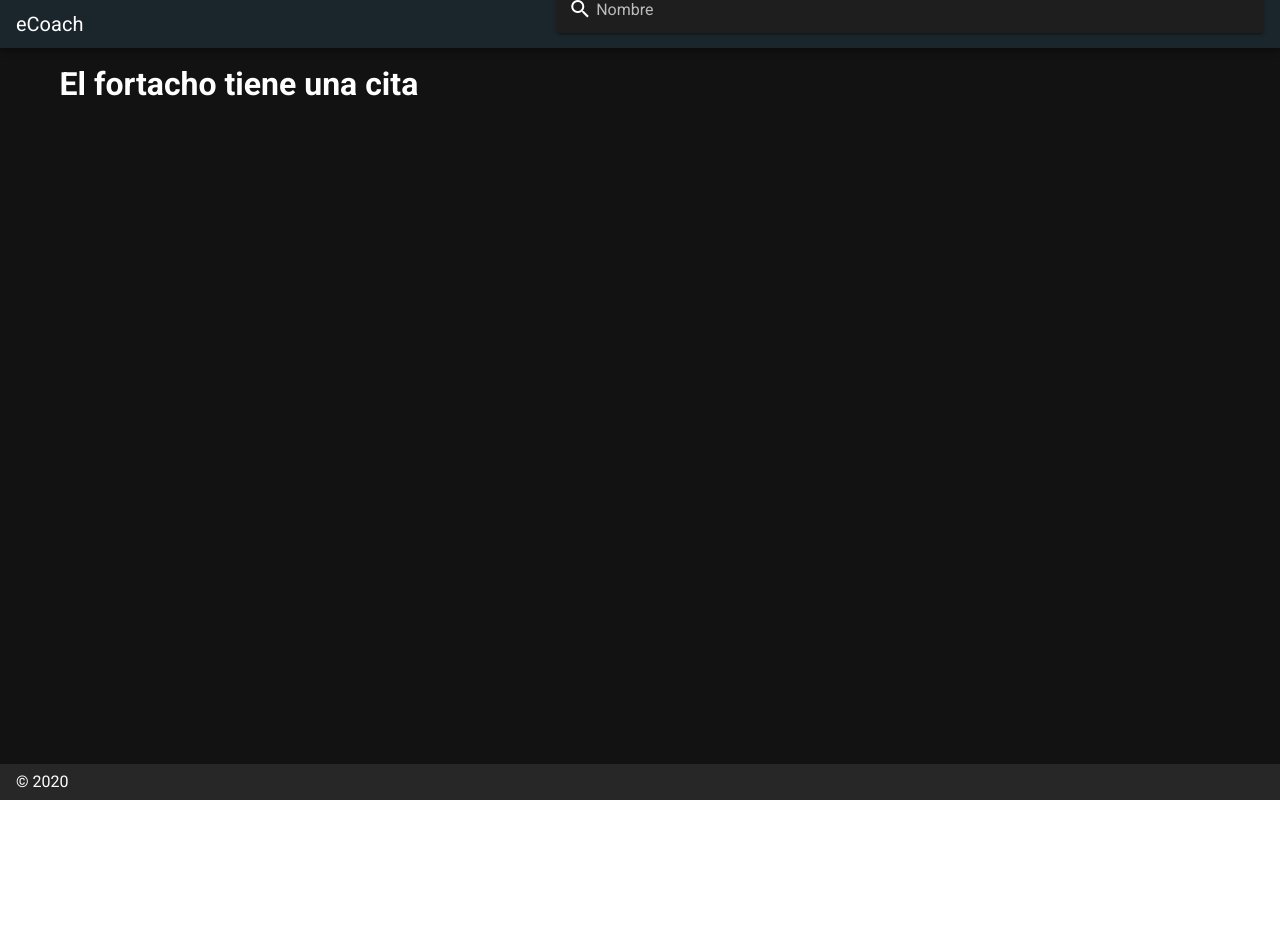
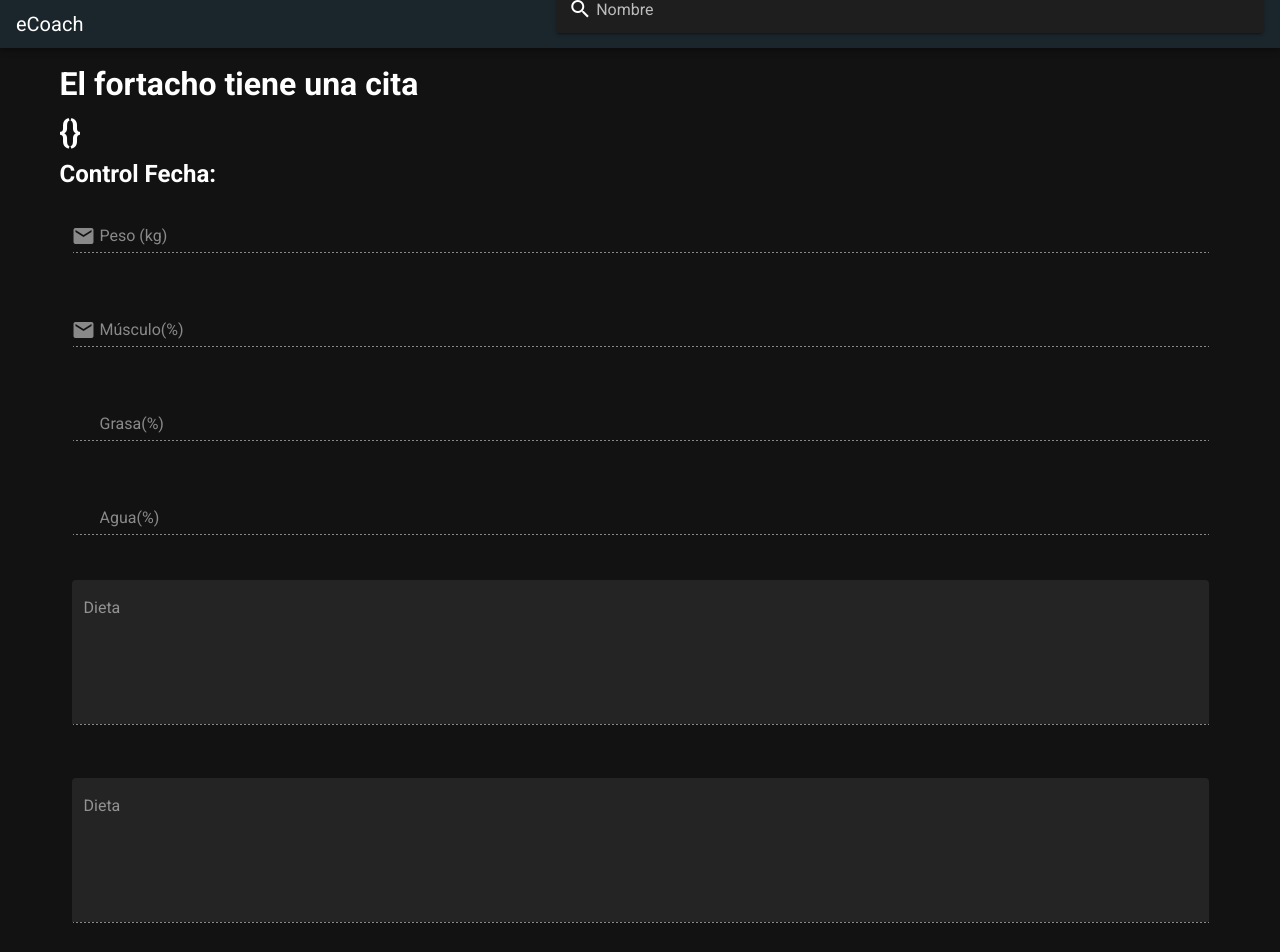
Before and after one commit to rtoledocastellano/eCoach_front, a Nuxt app: page /appointments/1 in a window 1280 px wide. Shown: the top 952 px of the page. Before the commit the page ends 800 px from the top, so only its background shows below. Built offline with nearby package versions, Linux system fonts and the light colour scheme; no server answers.

Commit message:
Changes on routes of new customer, also in customer file page

```diff
--- a/components/apointment-card.vue
+++ /dev/null
@@ -1,30 +0,0 @@
-<template>
-  <v-card class="mx-auto mt-10 mb-10" max-width="344" @click="seeAppointment">
-    <v-card-text>
-      <div>Id: {{ appointment._id }}</div>
-      <p class="display-1 text--primary">
-        {{ appointment.date }}
-      </p>
-      <div class="text--primary">
-        weight: {{ appointment.weight }}<br />
-        fat: {{ appointment.fat }}<br />
-        muscle: {{ appointment.muscle }}<br />
-        water:
-        {{ appointment.water }}
-      </div>
-    </v-card-text>
-  </v-card>
-</template>
-
-<script>
-export default {
-  props: {
-    appointment: Object,
-  },
-  methods: {
-    seeAppointment() {
-      this.$router.push(`/appointments/${this.appointment._id}`)
-    },
-  },
-}
-</script>
--- a/components/customer-card.vue
+++ b/components/customer-card.vue
@@ -16,7 +16,10 @@
 <script>
 export default {
   props: {
-    customer: Object,
+    customer: {
+      type: Object,
+      required: true,
+    },
   },
   methods: {
     seeCustomer() {
--- a/components/navbar.vue
+++ b/components/navbar.vue
@@ -7,7 +7,7 @@
       label="Nombre"
       solo
       prepend-inner-icon="mdi-magnify"
-      @submit.prevent="search"
+      @keyup.enter="search"
     ></v-text-field>
   </v-app-bar>
 </template>
@@ -22,7 +22,7 @@ export default {
   },
   methods: {
     search() {
-      this.$router.push(`/customers/${this.searchItem}`)
+      this.$router.push(`/search/${this.searchItem}`)
     },
   },
 }
--- a/layouts/default.vue
+++ b/layouts/default.vue
@@ -3,12 +3,12 @@
     <div>
       <Navbar />
     </div>
-    <v-content>
+    <v-main>
       <v-container>
         <nuxt />
       </v-container>
-    </v-content>
-    <v-footer :absolute="!fixed" app>
+    </v-main>
+    <v-footer absolute app>
       <span>&copy; {{ new Date().getFullYear() }}</span>
     </v-footer>
   </v-app>
--- a/pages/appointments/_id.vue
+++ b/pages/appointments/_id.vue
@@ -1,5 +1,123 @@
 <template>
   <div>
     <h1>El fortacho tiene una cita</h1>
+    <h1>{{ appointment }}</h1>
+
+    <h2>Control Fecha:</h2>
+    <v-container>
+      <v-row>
+        <v-col cols="12">
+          <v-text-field
+            v-model="appointment.weight"
+            label="Peso (kg)"
+            :disabled="edit"
+            prepend-inner-icon="mdi-email"
+          ></v-text-field>
+        </v-col>
+        <v-col cols="12">
+          <v-text-field
+            v-model="appointment.muscle"
+            label="Músculo(%)"
+            :disabled="edit"
+            prepend-inner-icon="mdi-email"
+          ></v-text-field>
+        </v-col>
+        <v-col cols="12">
+          <v-text-field
+            v-model="appointment.fat"
+            label="Grasa(%)"
+            :disabled="edit"
+            prepend-inner-icon="mdi-user"
+          ></v-text-field>
+        </v-col>
+        <v-col cols="12">
+          <v-text-field
+            v-model="appointment.water"
+            label="Agua(%)"
+            :disabled="edit"
+            prepend-inner-icon="mdi-user"
+          ></v-text-field>
+        </v-col>
+      </v-row>
+    </v-container>
+    <v-container>
+      <v-row>
+        <v-col>
+          <v-textarea
+            v-model="appointment.diet"
+            name="Dieta"
+            filled
+            label="Dieta"
+            auto-grow
+            :value="appointment.diet"
+            :disabled="edit"
+          >
+          </v-textarea>
+        </v-col>
+      </v-row>
+      <v-row>
+        <v-col>
+          <v-textarea
+            v-model="appointment.diet"
+            name="Dieta"
+            filled
+            label="Dieta"
+            auto-grow
+            :value="appointment.diet"
+            :disabled="edit"
+          >
+          </v-textarea>
+        </v-col>
+      </v-row>
+    </v-container>
+    <v-container>
+      <v-row class="justify-right align-right">
+        <v-col>
+          <v-btn v-if="edit" color="#F9D56E" @click="edit = !edit"
+            >Editar</v-btn
+          >
+          <v-btn v-else color="#F9D56E" @click.prevent="updateAppointment"
+            >Guardar</v-btn
+          >
+        </v-col>
+      </v-row>
+    </v-container>
   </div>
 </template>
+
+<script>
+export default {
+  data() {
+    return {
+      appointment: {},
+      edit: true,
+    }
+  },
+  created() {
+    this.$axios
+      .get(`appointments/${this.$route.params.id}`, {
+        headers: { token: localStorage.getItem('token') },
+      })
+      .then((response) => (this.appointment = response.data))
+  },
+  methods: {
+    updateAppointment() {
+      this.$axios.post(
+        `appointments/${this.$route.params.id}`,
+        {
+          weight: this.appointment.weight,
+          muscle: this.appointment.muscle,
+          water: this.appointment.water,
+          fat: this.appointment.fat,
+          diet: this.appointment.diet,
+          training: this.appointment.training,
+        },
+        {
+          headers: { token: localStorage.getItem('token') },
+        }
+      )
+      this.edit = !this.edit
+    },
+  },
+}
+</script>
--- a/pages/customers/_id.vue
+++ b/pages/customers/_id.vue
@@ -19,19 +19,19 @@
           <v-expansion-panel-header>Datos Personales</v-expansion-panel-header>
           <v-expansion-panel-content>
             <v-text-field
-              v-model="email"
+              v-model="customer.email"
               :label="customer.email ? customer.email : 'Email'"
               :disabled="modifyPersonalData"
               prepend-inner-icon="mdi-email"
             ></v-text-field>
             <v-text-field
-              v-model="tlf"
+              v-model="customer.telephone"
               :label="customer.telephone ? customer.telephone : 'Telefóno'"
               :disabled="modifyPersonalData"
               prepend-inner-icon="mdi-email"
             ></v-text-field>
             <v-text-field
-              v-model="birthDate"
+              v-model="customer.birthDate"
               :label="
                 customer.birthDate ? customer.birthDate : 'Fecha de Nacimiento'
               "
@@ -46,7 +46,7 @@
             ></v-text-field>
             <div class="justify-right">
               <v-btn
-                v-if="modifyPersonalData"
+                v-if="!modifyPersonalData"
                 color="#F9D56E"
                 @click="modifyPersonalData = !modifyPersonalData"
                 >Editar</v-btn
@@ -64,11 +64,6 @@
         <v-expansion-panel>
           <v-expansion-panel-header>Control de Citas</v-expansion-panel-header>
           <v-expansion-panel-content>
-            <AppointmentCard
-              v-for="(appointment, idx) in appointments"
-              :key="idx"
-              :appointment="appointment"
-            />
             <v-data-table
               :headers="headers"
               :items="appointments"
@@ -176,20 +171,22 @@
 </template>
 
 <script>
-import AppointmentCard from '@/components/apointment-card'
-
 export default {
-  components: {
-    AppointmentCard,
+  async asyncData({ $axios, params }) {
+    const headers = { headers: { token: localStorage.getItem('token') } }
+    const customerData = await $axios.get(`customers/${params.id}`, headers)
+    const appointmentData = await $axios.get(
+      `customers/${params.id}/appointment`,
+      headers
+    )
+    return {
+      customer: customerData.data[0],
+      appointments: appointmentData.data,
+    }
   },
   data() {
     return {
-      email: '',
-      tlf: '',
-      birthDate: '',
-      modifyPersonalData: true,
-      customer: {},
-      appointments: [],
+      modifyPersonalData: false,
       showAppointment: false,
       date: new Date().toISOString().substr(0, 10),
       menu: false,
@@ -214,28 +211,15 @@ export default {
       ],
     }
   },
-  created() {
-    this.$axios
-      .get(`customers/${this.$route.params.id}`, {
-        headers: { token: localStorage.getItem('token') },
-      })
-      .then((response) => (this.customer = response.data[0]))
-  },
-  mounted() {
-    this.$axios
-      .get(`customers/${this.$route.params.id}/appointment`, {
-        headers: { token: localStorage.getItem('token') },
-      })
-      .then((response) => (this.appointments = response.data))
-  },
   methods: {
     updateCustomer() {
       this.$axios
         .post(
           `customers/${this.$route.params.id}`,
           {
-            email: this.email,
-            telephone: this.tlf,
+            email: this.customer.email,
+            telephone: this.customer.telephone,
+            birthDate: this.customer.birthDate,
           },
           {
             headers: { token: localStorage.getItem('token') },
--- a/pages/search/_id.vue
+++ b/pages/search/_id.vue
@@ -29,10 +29,7 @@ export default {
   },
   created() {
     this.$axios
-      .get('/customers/search', {
-        data: {
-          name: this.$route.params.id,
-        },
+      .get(`/customers/search/${this.$route.params.id}`, {
         headers: { token: localStorage.getItem('token') },
       })
       .then((response) => (this.customers = response.data))
```
Also changed, not shown: pages/customers/new.vue (renamed from pages/newcustomer.vue).
